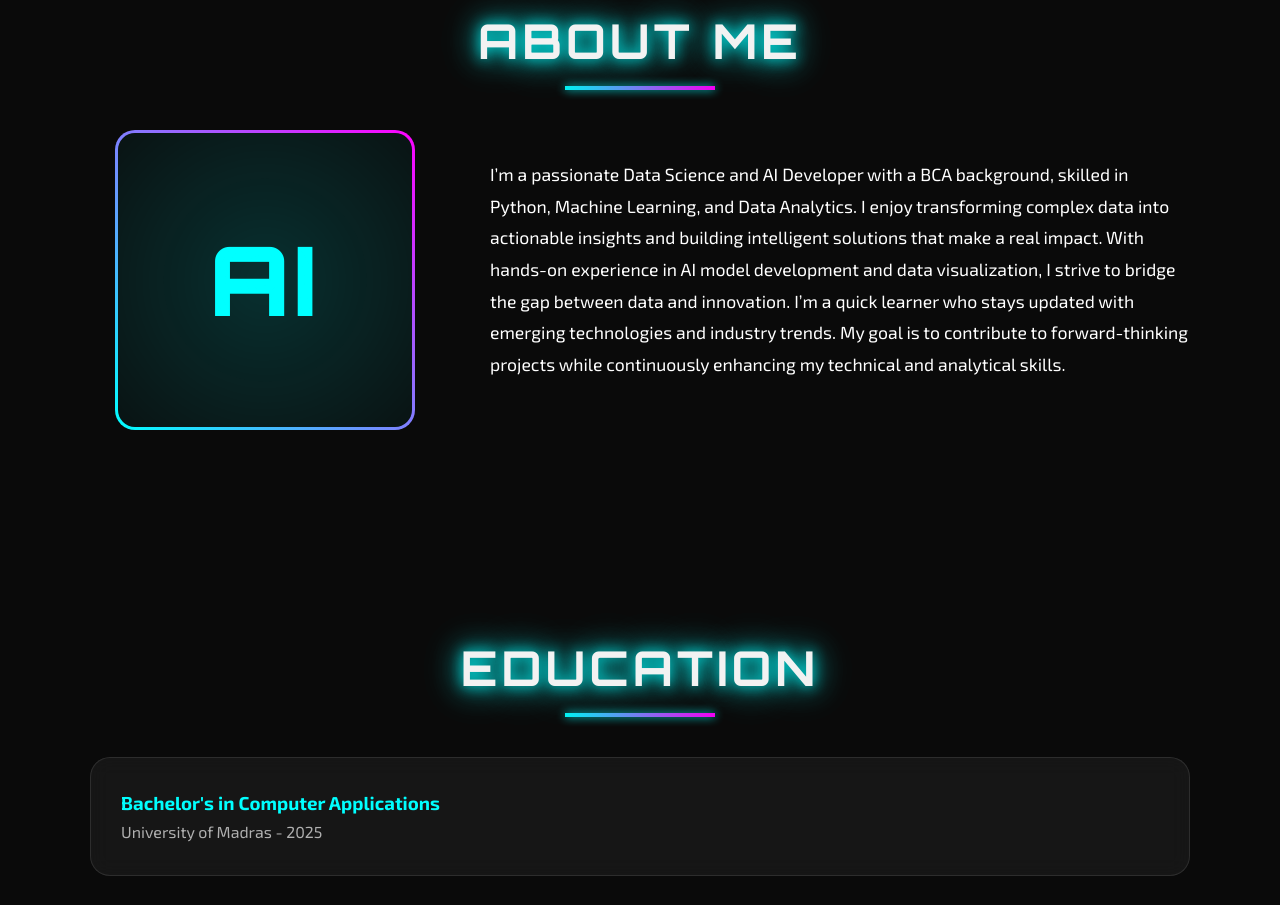
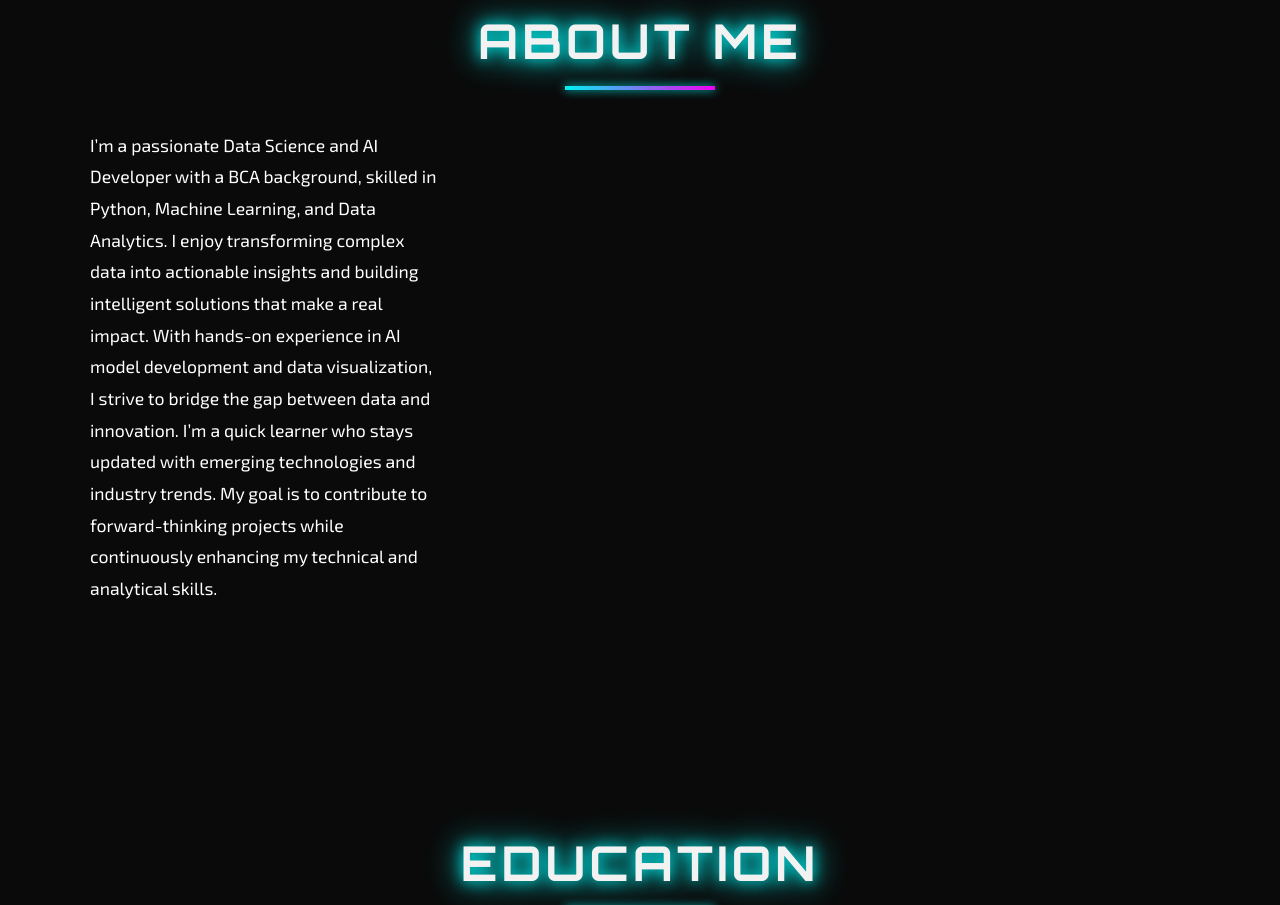
Before and after one commit to aaronjoyson/Portfolio, a plain HTML site: page index.html in a window 1280 px wide. Shown: the part 977-1882 px from the top of the page. Drawn offline with Linux system fonts and the light colour scheme; animation ran at ten frames a second.

Commit message:
Update index.html

```diff
--- a/index.html
+++ b/index.html
@@ -75,15 +75,7 @@
     <section id="about" class="fade-in">
         <h2 class="section-title">ABOUT ME</h2>
         <div class="about-container">
-            <div class="about-image">
-                <div class="profile-img-wrapper">
-                    <div class="profile-img">
-                        <span>AI</span>
-                    </div>
-                </div>
-            </div>
             <div class="about-content">
-
                 <p style="font-size: 1.1rem; line-height: 1.8; margin-bottom: 20px;">
                    I’m a passionate Data Science and AI Developer with a BCA background, skilled in Python, Machine Learning, and Data Analytics.
                    I enjoy transforming complex data into actionable insights and building intelligent solutions that make a real impact.
```
